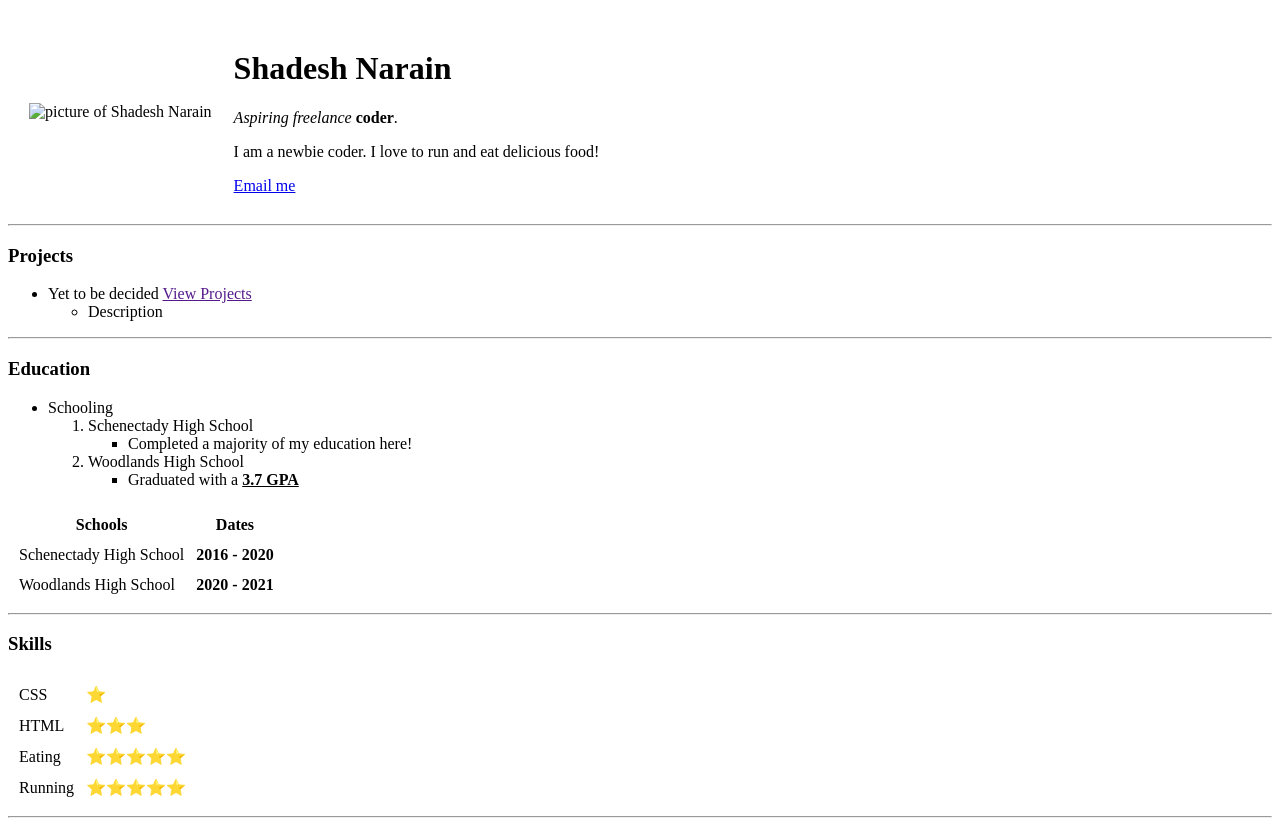
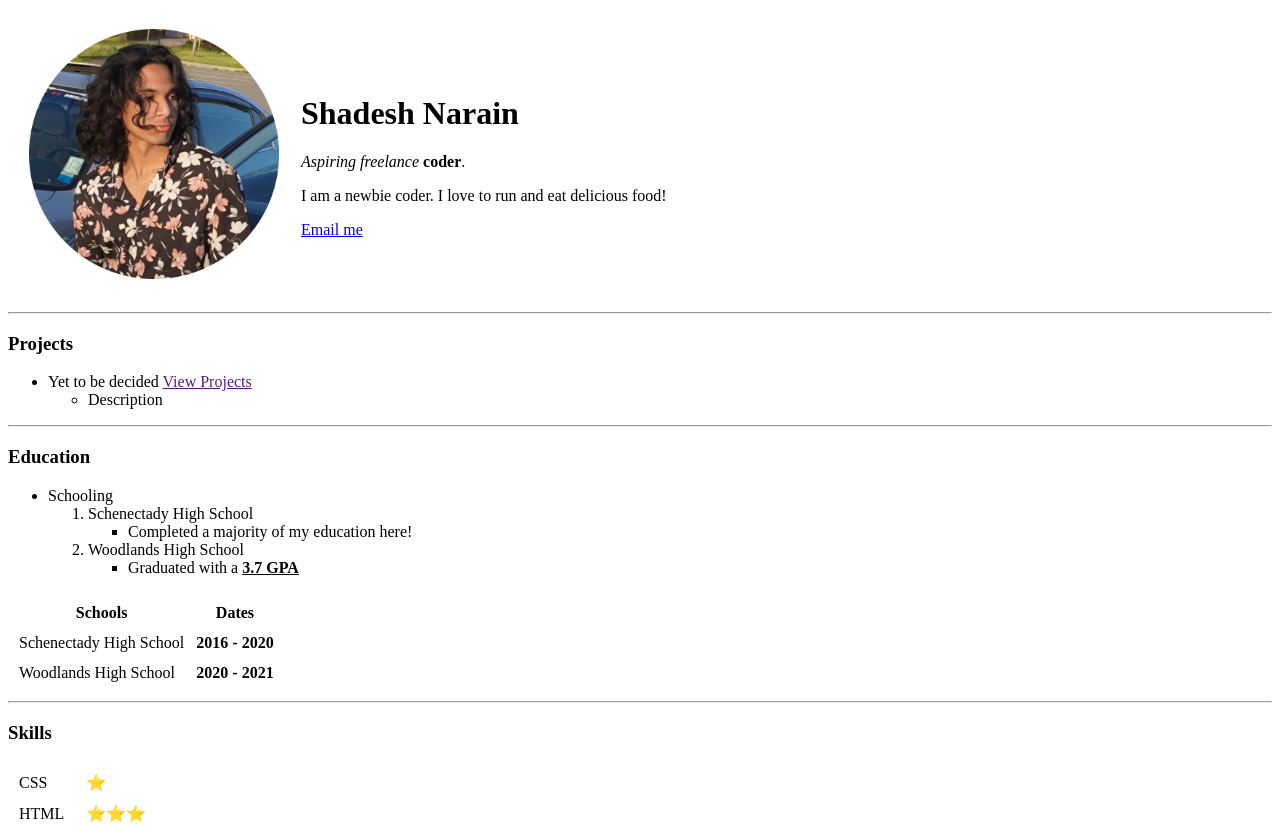
Before and after one commit to ricodadreamer/cv, a plain HTML site: page index.html in a window 1280 px wide. Shown: the top 827 px of the page. Drawn offline with Linux system fonts and the light colour scheme.

Commit message:
Update index.html

```diff
--- a/index.html
+++ b/index.html
@@ -9,7 +9,7 @@
   <body>
       <table cellspacing="20">
           <tr>
-          <td><img src="images/rico-modified.png" alt="picture of Shadesh Narain" height="250" width="250"></td>
+          <td><img src="rico-modified.png" alt="picture of Shadesh Narain" height="250" width="250"></td>
           <td>
               <h1>Shadesh Narain</h1>
             <p><em>Aspiring freelance</em> <strong>coder</strong>.</p>
```
